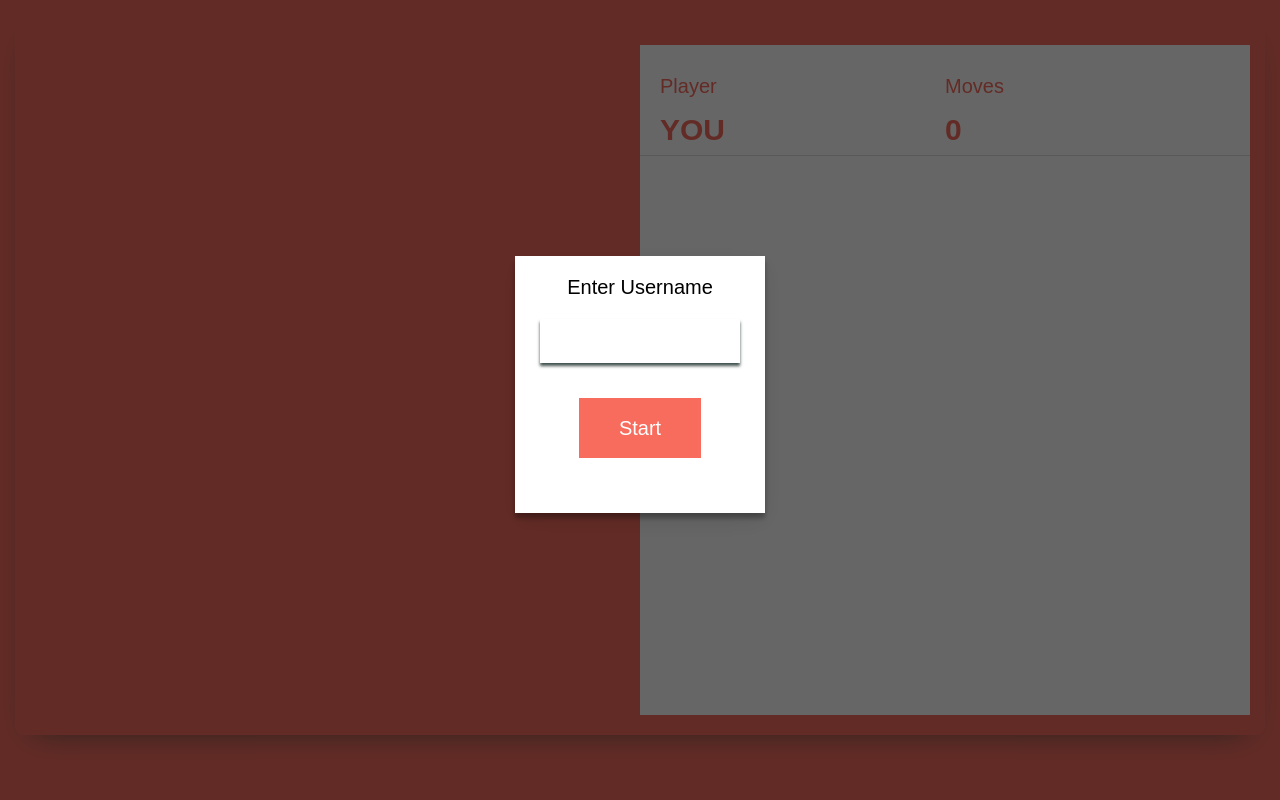
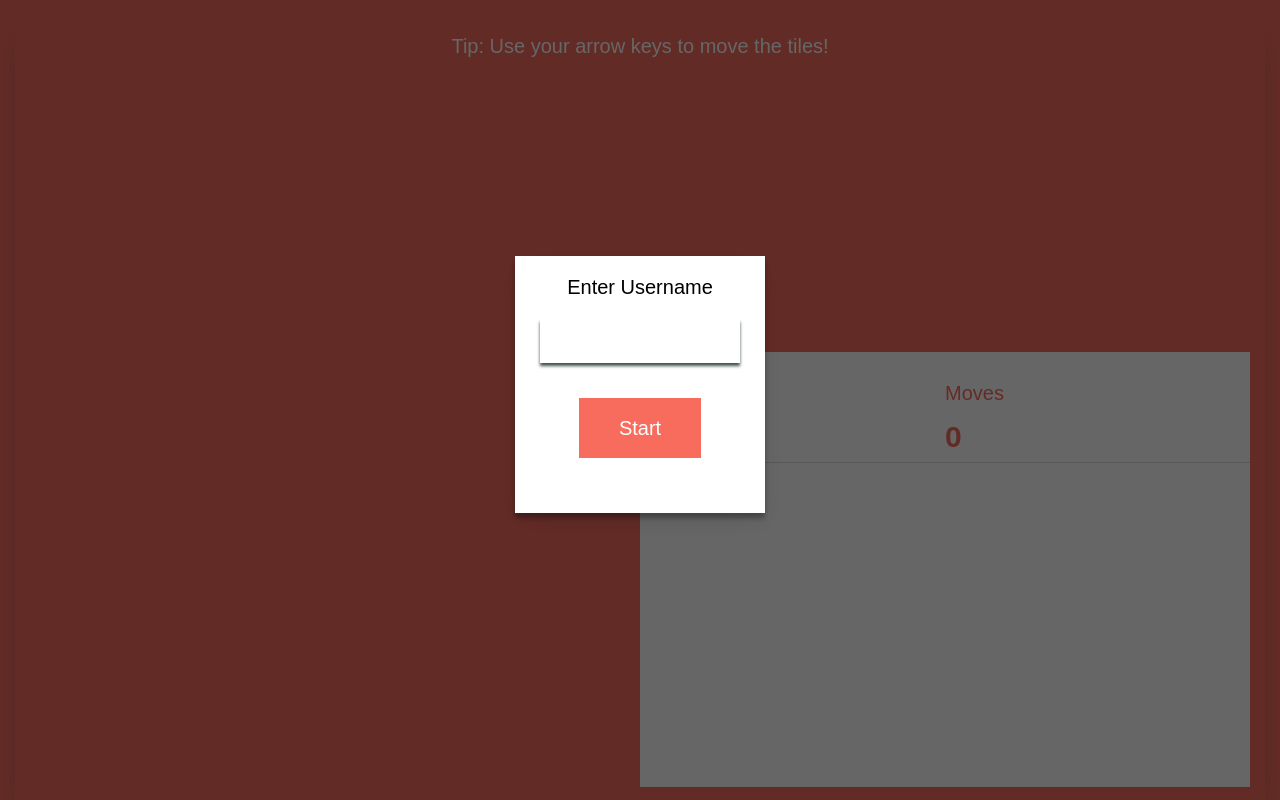
Before and after one commit to VasilisKalaitzis/2048-mini-game, a React (Create React App) app: page / in a window 1280 px wide. Built offline with nearby package versions, Linux system fonts and the light colour scheme.

Commit message:
This commit adds tips message for the userwq

```diff
--- a/src/App.js
+++ b/src/App.js
@@ -14,6 +14,7 @@ import "./css/containers.scss";
 import "./css/colors.scss";
 import "./css/frames.scss";
 import "./css/elements.scss";
+import "./css/fonts.scss";
 
 const App = props => {
   return (
@@ -25,6 +26,9 @@ const App = props => {
       {/* main content here */}
       <div className="sub-app">
         <div className="sub-app-content flexcontainer">
+          <div className="flexcontainer-block xs-12">
+            <span>Tip: Use your arrow keys to move the tiles!</span>
+          </div>
           {/* container of the actual game */}
           <div className="flexcontainer-block block-margin xs-12 md-6">
             {props.gameStatus === "running" && <Tiles></Tiles>}
--- a/src/css/app.scss
+++ b/src/css/app.scss
@@ -11,12 +11,6 @@ button:focus,
 li:focus,
 input:focus {
   outline: 0;
-}
-
-.App-logo {
-  animation: App-logo-spin infinite 20s linear;
-  height: 40vmin;
-  pointer-events: none;
 }
 
 a {
@@ -35,10 +29,6 @@ main {
   }
 }
 
-.big-fonts {
-  font-size: 1.5em;
-}
-
 .text-elipsis {
   overflow: hidden;
 
--- /dev/null
+++ b/src/css/fonts.scss
@@ -0,0 +1,3 @@
+.big-fonts {
+  font-size: 1.5em;
+}
--- a/src/css/frames.scss
+++ b/src/css/frames.scss
@@ -21,7 +21,7 @@
   width: -webkit-fill-available;
 
   &-content {
-    height: 85vh;
+    height: 94vh;
     padding: 20px 15px;
     justify-content: left;
   }
```
